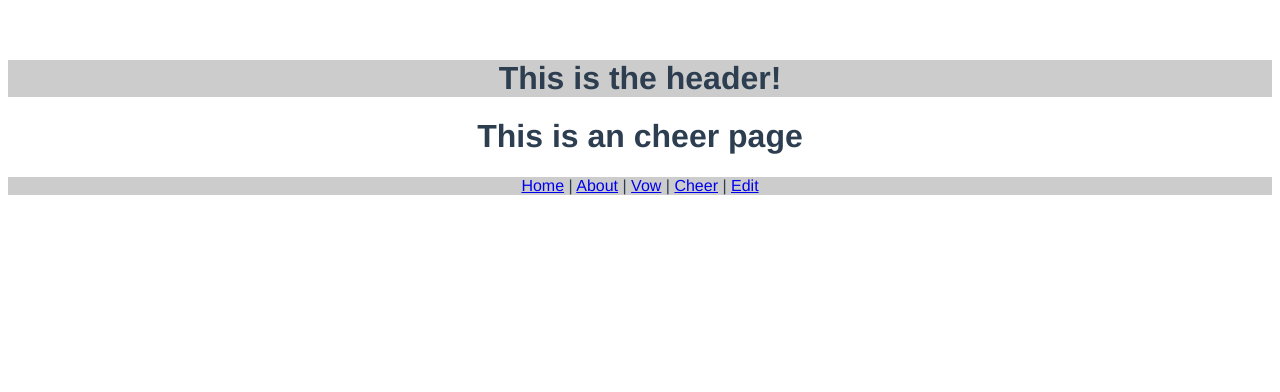
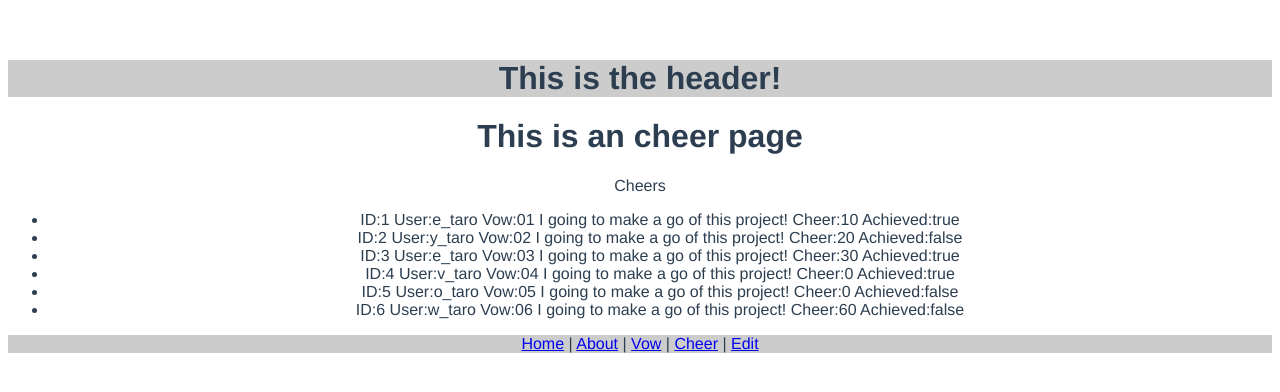
Before and after one commit to itoyu/eyevow, a Vue app: page /cheer in a window 1280 px wide. Shown: the top 392 px of the page. Built offline with nearby package versions, Linux system fonts and the light colour scheme.

Commit message:
insert cheers

```diff
--- a/package.json
+++ b/package.json
@@ -17,6 +17,7 @@
     "@vue/cli-plugin-babel": "^3.9.0",
     "@vue/cli-plugin-eslint": "^3.9.0",
     "@vue/cli-service": "^3.9.0",
+    "axios": "^0.19.0",
     "babel-eslint": "^10.0.1",
     "eslint": "^5.16.0",
     "eslint-plugin-vue": "^5.0.0",
@@ -31,7 +32,9 @@
       "plugin:vue/essential",
       "eslint:recommended"
     ],
-    "rules": {},
+    "rules": {
+      "no-console": 0
+    },
     "parserOptions": {
       "parser": "babel-eslint"
     }
--- /dev/null
+++ b/src/api/vows.json
@@ -0,0 +1,56 @@
+[
+  {
+    "id": 1,
+    "user": {
+      "id": "e_taro"
+    },
+    "text": "01 I going to make a go of this project!",
+    "cheer_count": 10,
+    "archived": true
+  },
+  {
+    "id": 2,
+    "user": {
+      "id": "y_taro"
+    },
+    "text": "02 I going to make a go of this project!",
+    "cheer_count": 20,
+    "archived": false
+  },
+  {
+    "id": 3,
+    "user": {
+      "id": "e_taro"
+    },
+    "text": "03 I going to make a go of this project!",
+    "cheer_count": 30,
+    "archived": true
+  },
+  {
+    "id": 4,
+    "user": {
+      "id": "v_taro"
+    },
+    "text": "04 I going to make a go of this project!",
+    "cheer_count": 0,
+    "archived": true
+  },
+  {
+    "id": 5,
+    "user": {
+      "id": "o_taro"
+    },
+    "text": "05 I going to make a go of this project!",
+    "cheer_count": 0,
+    "archived": false
+  },
+  {
+    "id": 6,
+    "user": {
+      "id": "w_taro"
+    },
+    "text": "06 I going to make a go of this project!",
+    "cheer_count": 60,
+    "archived": false
+  }
+]
--- a/src/views/About.vue
+++ b/src/views/About.vue
@@ -9,7 +9,7 @@
 export default {
   created() {
     // display store data
-    console.log('about vue:' + this.$store.state.count);
+    // console.log('about vue:' + this.$store.state.count);
 
     // count up store counter(commit method)
     this.$store.commit('countup')
--- a/src/views/Cheer.vue
+++ b/src/views/Cheer.vue
@@ -1,18 +1,37 @@
 <template>
   <div class="cheer">
     <h1>This is an cheer page</h1>
+    <p>Cheers</p>
+    <ul>
+      <li v-for="(item, index) in list" v-bind:key="item.id">
+        ID:{{item.id}}
+        User:{{item.user.id}}
+        Vow:{{item.text}}
+        Cheer:{{item.cheer_count}}
+        Achieved:{{item.archived}}
+      </li>
+    </ul>
   </div>
 </template>
 
 <script>
+// import axios from 'axios'
+import vows from '@/api/vows.json'
 
 export default {
+  data: function() {
+    return {
+      list: []
+    }
+  },
   created() {
-    // display store data
-    console.log('cheer vue:' + this.$store.state.count);
-
-    // count up store counter(commit method)
-    this.$store.commit('countup')
+    // axios
+    //   .get('./vows.json')
+    //   .then(function(res) {
+    //     this.list = res.data
+    // })
+    this.list = vows;
+    console.log(this.list);
   }
 }
 </script>
--- a/src/views/Edit.vue
+++ b/src/views/Edit.vue
@@ -9,7 +9,7 @@
 export default {
   created() {
     // display store data
-    console.log('edit vue:' + this.$store.state.count);
+    // console.log('edit vue:' + this.$store.state.count);
 
     // count up store counter(commit method)
     this.$store.commit('countup')
--- a/src/views/Home.vue
+++ b/src/views/Home.vue
@@ -1,18 +1,18 @@
 <template>
   <div class="home">
-    <img alt="Vue logo" src="../assets/logo.png">
-    <HelloWorld msg="Welcome to Your Vue.js App"/>
+    <h1>This is a Home page</h1>
+    <!-- HelloWorld msg="Welcome to Your Vue.js App"/ -->
   </div>
 </template>
 
 <script>
 // @ is an alias to /src
-import HelloWorld from '@/components/HelloWorld.vue'
+// import HelloWorld from '@/components/HelloWorld.vue'
 
 export default {
   name: 'home',
   components: {
-    HelloWorld
+    // HelloWorld
   }
 }
 </script>
--- a/src/views/Vow.vue
+++ b/src/views/Vow.vue
@@ -9,7 +9,7 @@
 export default {
   created() {
     // display store data
-    console.log('vow:' + this.$store.state.count);
+    // console.log('vow:' + this.$store.state.count);
 
     // count up store counter(commit method)
     // this.$store.commit('countup')
```
Also changed, not shown: 1 other file (tests, documents, lock files or other folders).
